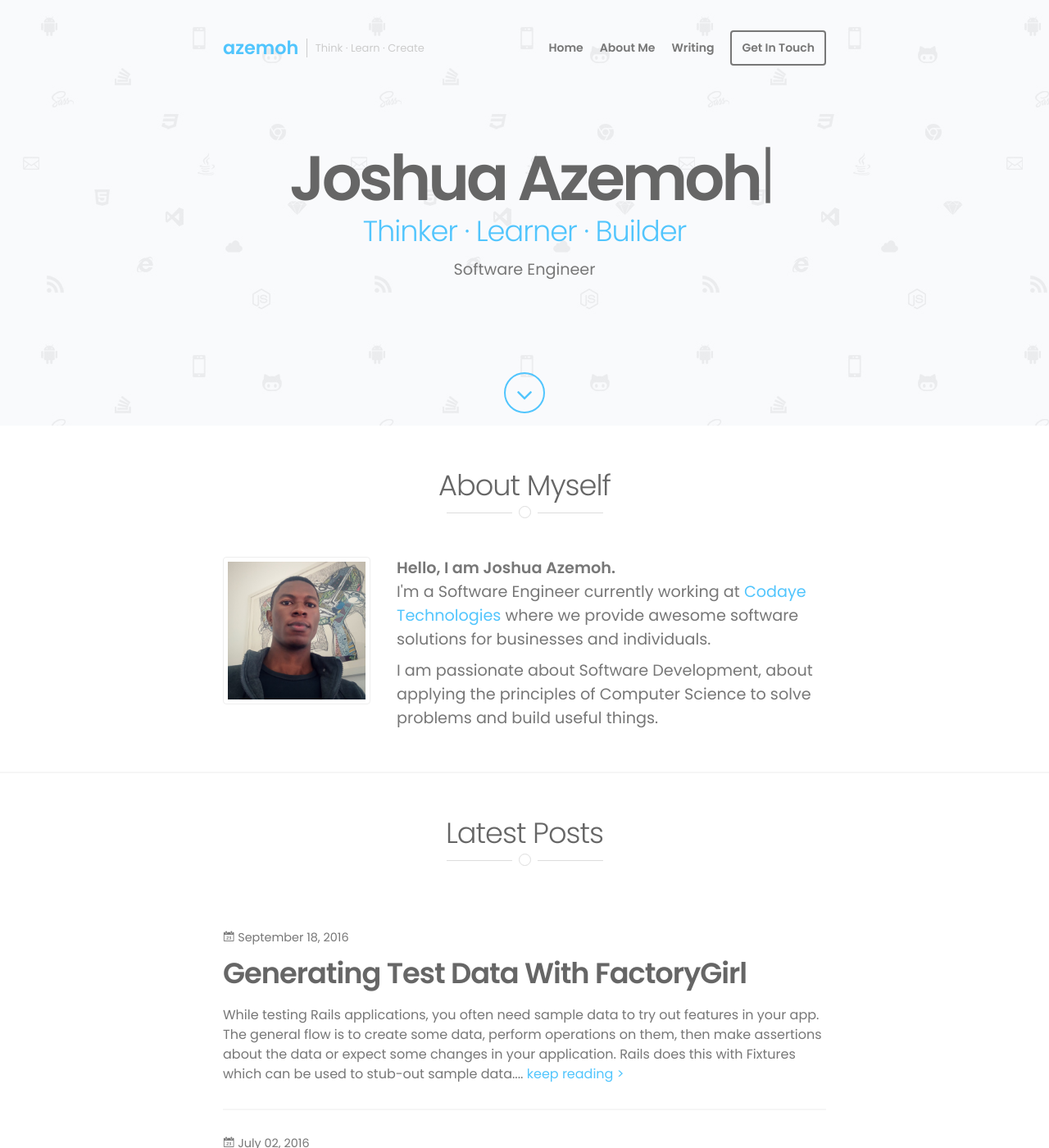
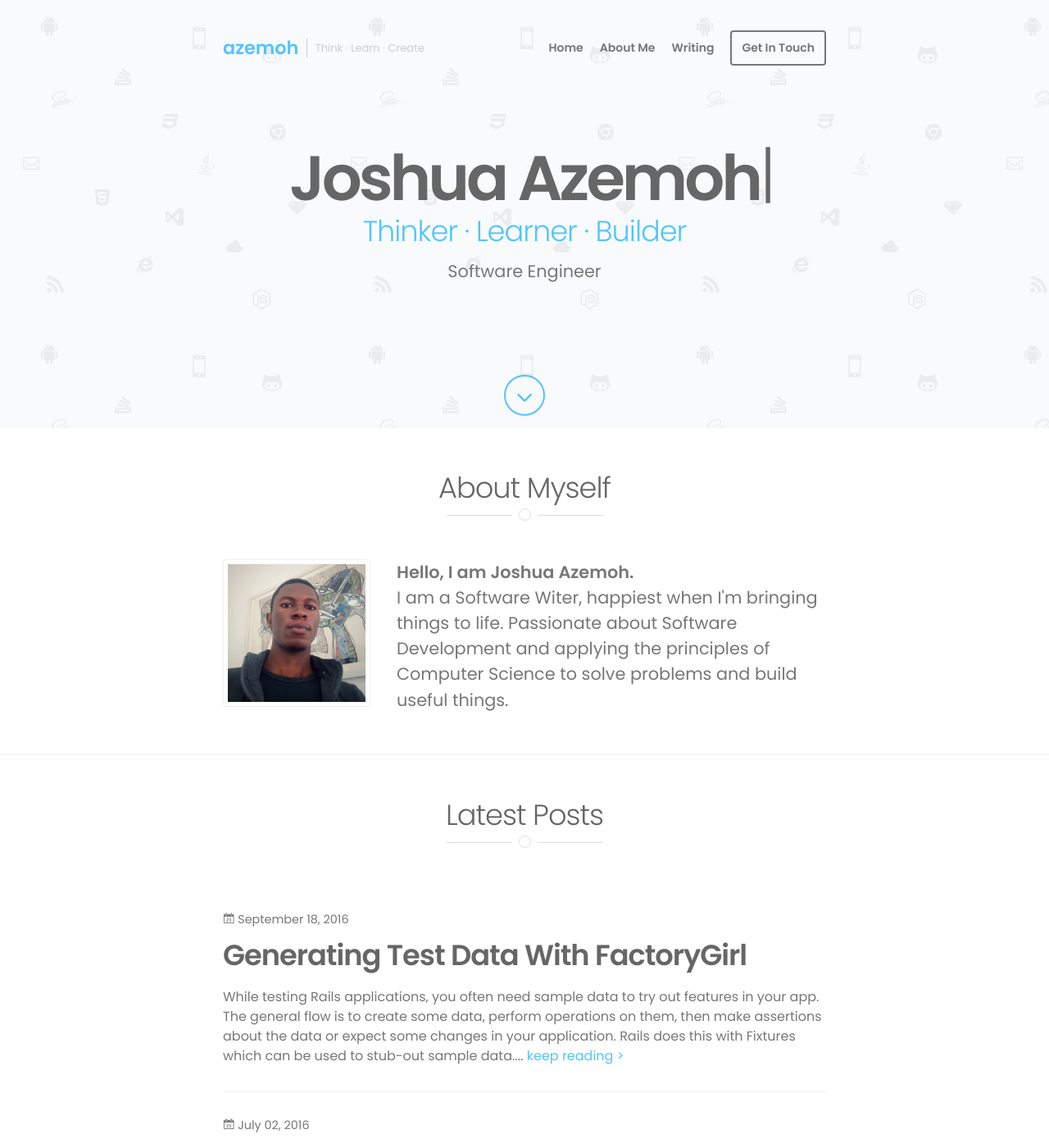
Before and after one commit to azemoh/azemoh.com, a Jekyll site: the page built from index.html, in a window 1280 px wide and 1400 px high. Shown: the whole window at 82% size. Built offline with Jekyll 4.4.1, drawn with Linux system fonts in a browser that asks for light colours; nearby versions of some CDN libraries; some web fonts are replaced; some of the changed text lies outside the part shown.

Commit message:
update bio and increase latest post count

```diff
--- a/_includes/home_sections/about.html
+++ b/_includes/home_sections/about.html
@@ -12,9 +12,7 @@
 
       <div class="flex--col_tab flex--grow blurb lead">
         <p><strong>Hello, I am Joshua Azemoh.</strong><br>
-          I'm a Software Engineer currently working at <a href="http://codaye.com" target="_blank">Codaye Technologies</a>
-          where we provide awesome software solutions for businesses and individuals.</p>
-        <p>I am passionate about Software Development, about applying the principles of Computer Science to solve problems and build useful things.</p>
+          I am a Software Witer, happiest when I'm bringing things to life. Passionate about Software Development and applying the principles of Computer Science to solve problems and build useful things.</p>
       </div>
 
     </div>
--- a/_includes/home_sections/writing.html
+++ b/_includes/home_sections/writing.html
@@ -5,7 +5,7 @@
     <div class="seperator"><span></span></div>
 
     <div class="post-excerpts">
-      {% for post in site.posts limit:2 %}
+      {% for post in site.posts limit:3 %}
       <article class="post-excerpt row-pad row-divider">
 
         <p class="post-excerpt--meta"><i class="icon-date"></i>&nbsp;<time>{{ post.date | date: '%B %d, %Y' }}</time></p>
--- a/assets/css/base/_global.scss
+++ b/assets/css/base/_global.scss
@@ -27,7 +27,7 @@
   }
 }
 
-.lead { font-size: 1.2rem; }
+.lead { font-size: 1.3rem; }
 small { font-size: 0.8rem; }
 .tiny { font-size: 0.7rem; }
 
--- a/assets/css/style.css
+++ b/assets/css/style.css
@@ -486,7 +486,7 @@
     color: #fff; }
 
 .lead {
-  font-size: 1.2rem; }
+  font-size: 1.3rem; }
 
 small {
   font-size: 0.8rem; }
```
